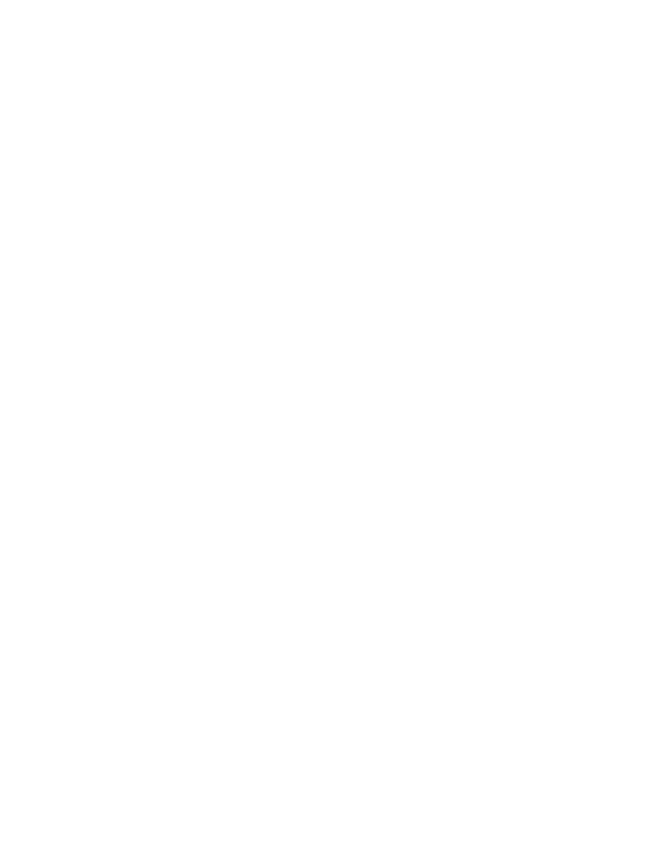
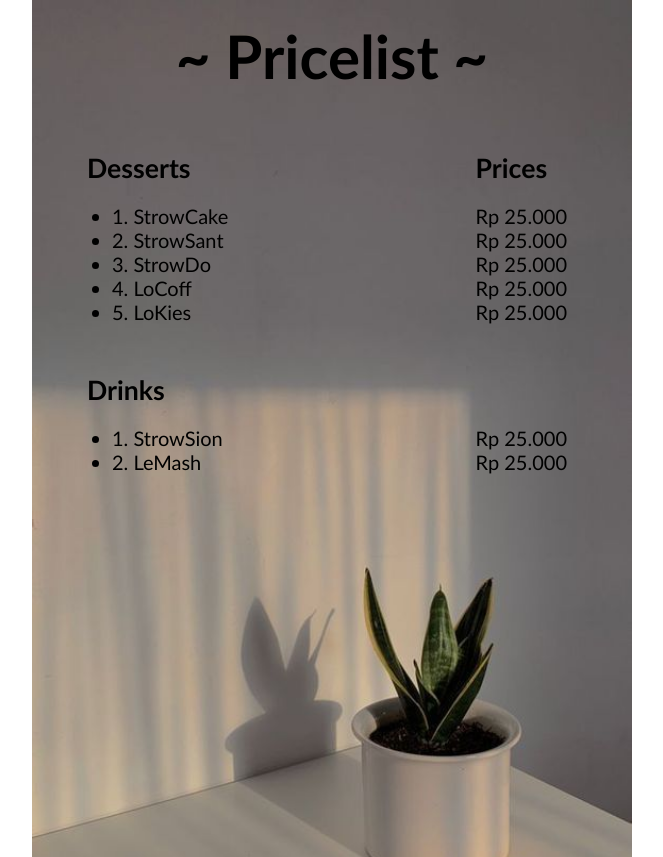
Before and after one commit to jessicaNC15/project-akhir-semester, a plain HTML site: page priceList.html in a window 1280 px wide. Shown: the top 857 px of the page, without its empty margins (308-971 px from the left). Before the commit the page ends 800 px from the top, so only its background shows below. Drawn offline with Linux system fonts and the light colour scheme.

Commit message:
membuat pricelist

```diff
--- a/priceList.html
+++ b/priceList.html
@@ -3,9 +3,151 @@
 <head>
     <meta charset="UTF-8">
     <meta name="viewport" content="width=device-width, initial-scale=1.0">
-    <title>PriceList</title>
+    <title>Price List</title>
+    <style>
+        * {
+            margin: 0px;
+            padding: 0px;
+            box-sizing: border-box;
+            font-family: 'Gill Sans', 'Gill Sans MT', Calibri, 'Trebuchet MS', sans-serif;
+        }
+
+        div.container {
+            min-width: 300px;
+            max-width: 600px;
+            margin: 0px auto;
+        }
+
+        .container .page {
+            width: 100%;
+            min-height: 120vh;
+            background-image: url(assets/bg_history.jpg);
+            background-size: cover;
+            margin-bottom: 10px;
+        }
+
+        .container .page h1 {
+            font-size: 45pt;
+            text-align: center;
+            justify-content: center;
+            padding: 20px;
+        }
+
+        .container .page .menu {
+            display: inline;
+            float: left;
+            padding-top: 40px;
+            padding-left: 25px;
+        }
+
+        .container .page .menu .desserts h2 {
+            font-size: 20pt;
+            padding-left: 30px;
+            padding-bottom: 10px;
+        }
+
+        .container .page .menu .desserts ul {
+            padding-left: 55px;
+            padding-top: 10px;
+            font-size: 15pt;
+        }
+
+        .container .page .menu .drinks h2 {
+            font-size: 20pt;
+            padding-left: 30px;
+            padding-top: 50px;
+            padding-bottom: 10px;
+        }
+
+        .container .page .menu .drinks ul {
+            padding-left: 55px;
+            padding-top: 10px;
+            font-size: 15pt;
+        }
+
+        .container .page .prices {
+            display: inline;
+            float: right;
+            padding-top: 40px;
+        }
+
+        .container .page .prices h2 {
+            font-size: 20pt;
+            padding-right: 30px;
+            padding-bottom: 10px;
+        }
+
+        .container .page .prices-desserts ul {
+            display: inline-block;
+            padding-right: 65px;
+            padding-top: 10px;
+            font-size: 15pt;
+        }
+
+        .container .page .prices-drinks ul {
+            display: inline-block;
+            padding-right: 65px;
+            padding-top: 102px;
+            font-size: 15pt;
+        }
+
+
+        /* .page a {
+            text-align: center;
+            justify-content: center;
+            display: flex;
+            padding: 45px;
+        } */
+    </style>
 </head>
 <body>
+    <div class="container">
+        <section class="page">
+            <h1>~ Pricelist ~</h1>
 
+            <div class="menu">
+                <div class="desserts">
+                    <h2>Desserts</h2>
+                    <ul>
+                        <li>1. StrowCake</li>
+                        <li>2. StrowSant</li>
+                        <li>3. StrowDo</li>
+                        <li>4. LoCoff</li>
+                        <li>5. LoKies</li>
+                    </ul>
+                </div>
+
+                <div class="drinks">
+                    <h2>Drinks</h2>
+                    <ul>
+                        <li>1. StrowSion</li>
+                        <li>2. LeMash</li>
+                    </ul>
+                </div>
+            </div>
+
+            <div class="prices">
+                <h2>Prices</h2>
+
+                <div class="prices-desserts">
+                    <ul>
+                        <p>Rp 25.000</p>
+                        <p>Rp 25.000</p>
+                        <p>Rp 25.000</p>
+                        <p>Rp 25.000</p>
+                        <p>Rp 25.000</p>
+                    </ul>
+                </div>
+
+                <div class="prices-drinks">
+                    <ul>
+                        <p>Rp 25.000</p>
+                        <p>Rp 25.000</p>
+                    </ul>
+                </div>
+
+            </div>
+        </section>
+    </div>
 </body>
 </html>
```
